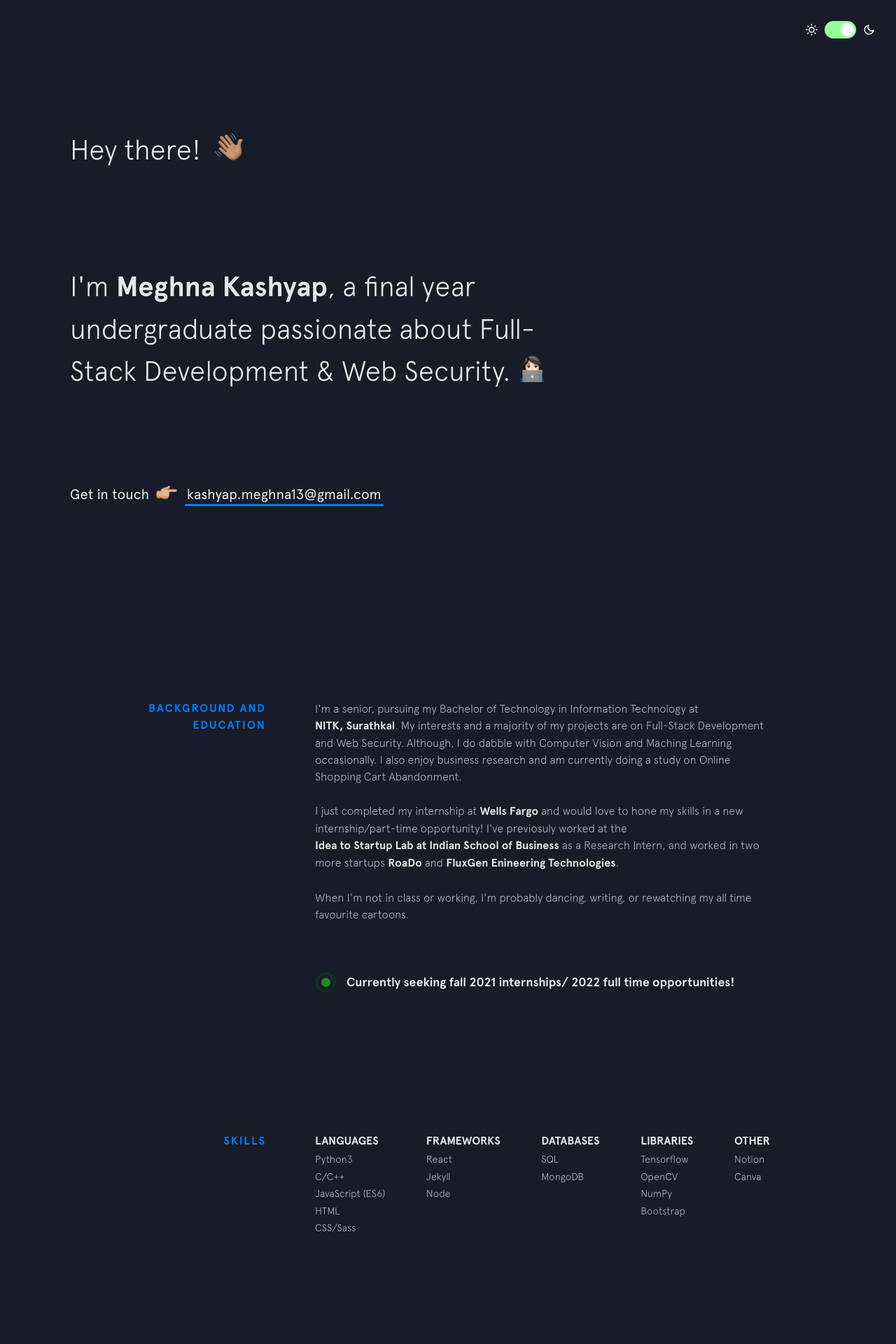
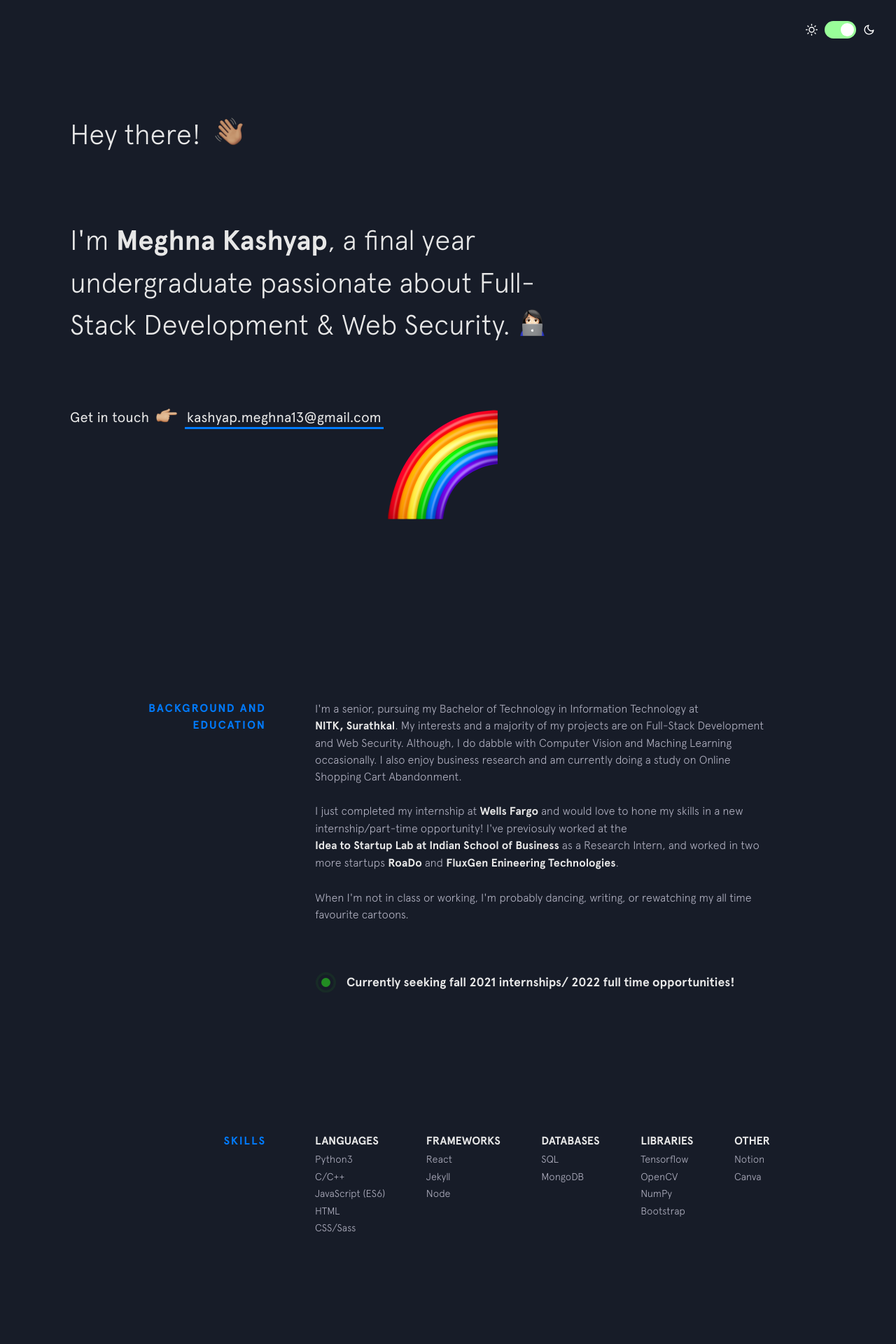
Before and after one commit to meghna-sk/meghna-sk.github.io, a Jekyll site: the page built from index.html, in a window 1280 px wide. Shown: the top 1920 px of the page at 70% size. Built offline with Jekyll 4.4.1, drawn with Linux system fonts in a browser that asks for light colours; nearby versions of some CDN libraries.

Commit message:
added emoji

```diff
--- a/_includes/intro.html
+++ b/_includes/intro.html
@@ -13,6 +13,7 @@
     <span class="emoji pointer"></span>
     <span>
       <a href="mailto:kashyap.meghna13@gmail.com" target="_blank" class="highlight-link">kashyap.meghna13@gmail.com</a>
+      <img class="emoji" src="{{site.baseurl}}/img/emojis/rainbow.png" alt="emoji">
     </span>
   </h3>
 </header>
```
